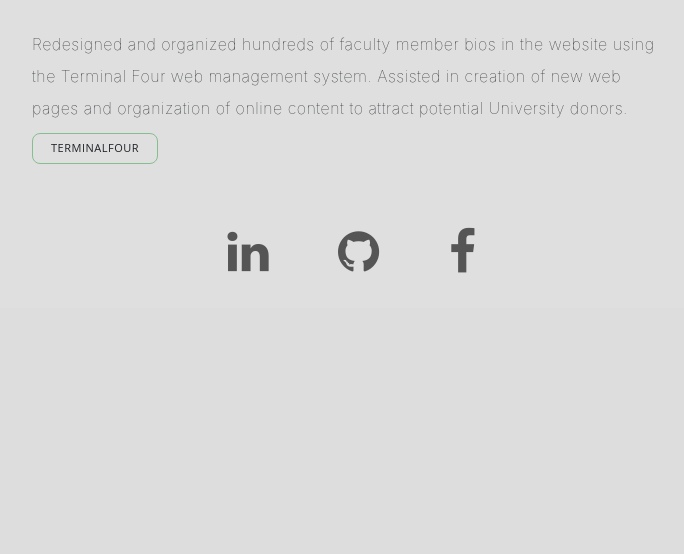
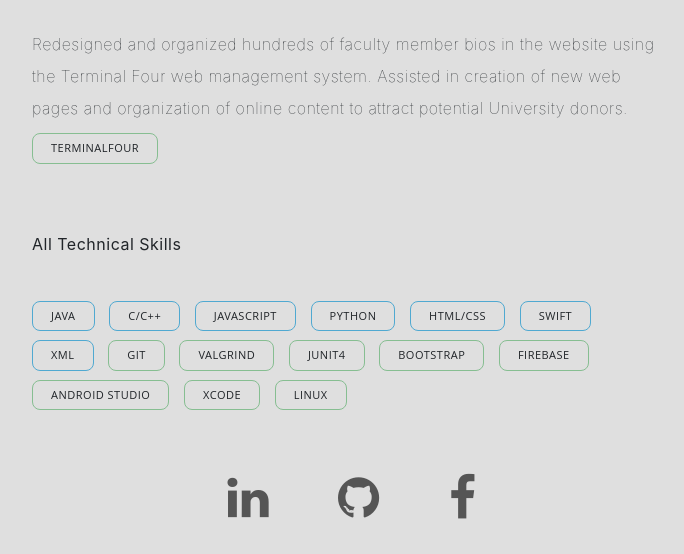
Before and after one commit to matthewsmkim1/matthewsmkim1.github.io, a PHP site: page / in a window 1280 px wide. Shown: the part 2650-3204 px from the top of the page, without its empty margins (288-972 px from the left). Before the commit the page ends 2923 px from the top, so only its background shows below. Run offline with PHP 8.4, Linux system fonts and the light colour scheme; some libraries are stand-ins or nearby versions.

Commit message:
added full skills

```diff
--- a/css/style.css
+++ b/css/style.css
@@ -159,6 +159,17 @@ hr {
    opacity: .8;
    font-weight: 100;
 }
+
+#fdate {
+   margin-top: 2rem;
+   float:right;
+   margin-right: 25%;
+   font-style:italic;
+   opacity: .8;
+   font-weight: 100;
+   visibility: hidden;
+}
+
 #location {
    float:right;
    margin-right: 25%;
@@ -259,6 +270,11 @@ hr {
   margin: 0 auto;
   color: white;
   font-weight: lighter;
+  -webkit-font-weight: lighter;
+  -moz-font-weight: lighter;
+  -ms-font-weight: lighter;
+  -o-font-weight: lighter;
+
 }
 
 #resume {
@@ -268,7 +284,10 @@ hr {
   left: 0;
   right: 0;
   margin: 0 auto;
-
+  -webkit-font-weight: lighter;
+  -moz-font-weight: lighter;
+  -ms-font-weight: lighter;
+  -o-font-weight: lighter;
 }
 
 #scroll {
--- a/index.html
+++ b/index.html
@@ -68,11 +68,7 @@
          </div>
 
          <hr />
-         <!--
-         <div class="icon">
-            <img src="pics/signal.png" width="25%" height="25%"/>
-         </div>
-      -->
+
          <div id="company">
             <a href="https://www.signal.co">
                <img class="icon" src="pics/signal.png">
@@ -232,6 +228,68 @@
             </div>
 
          </div>
+
+         <div id="company">
+            All Technical Skills
+            <br />
+         </div>
+         <div id="fdate">
+            fas;ldkfja;lsdkjf
+         </div>
+
+         <div id="detailOfExp">
+            <div class="left">
+               <div class="skill">
+                  Java
+               </div>
+               <div class="skill">
+                  C/C++
+               </div>
+               <div class="skill">
+                  Javascript
+               </div>
+               <div class="skill">
+                  Python
+               </div>
+               <div class="skill">
+                  HTML/CSS
+               </div>
+               <div class="skill">
+                  Swift
+               </div>
+               <div class="skill">
+                  XML
+               </div>
+               <div class="skill tools">
+                  Git
+               </div>
+               <div class="skill tools">
+                  Valgrind
+               </div>
+               <div class="skill tools">
+                  JUnit4
+               </div>
+               <div class="skill tools">
+                  Bootstrap
+               </div>
+               <div class="skill tools">
+                  Firebase
+               </div>
+               <div class="skill tools">
+                  Android Studio
+               </div>
+               <div class="skill tools">
+                  Xcode
+               </div>
+               <div class="skill tools">
+                  Linux
+               </div>
+
+
+            </div>
+         </div>
+
+
       </div>
 
 
```
Also changed, not shown: pics/gray.jpg (deleted), pics/min.jpg (deleted), pics/omin.png (deleted).
